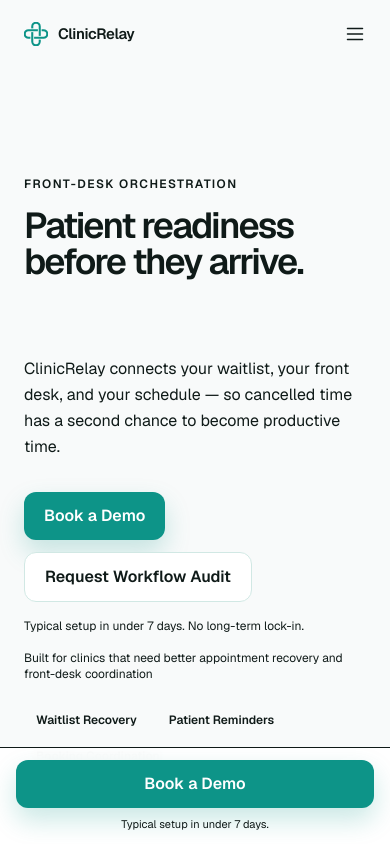
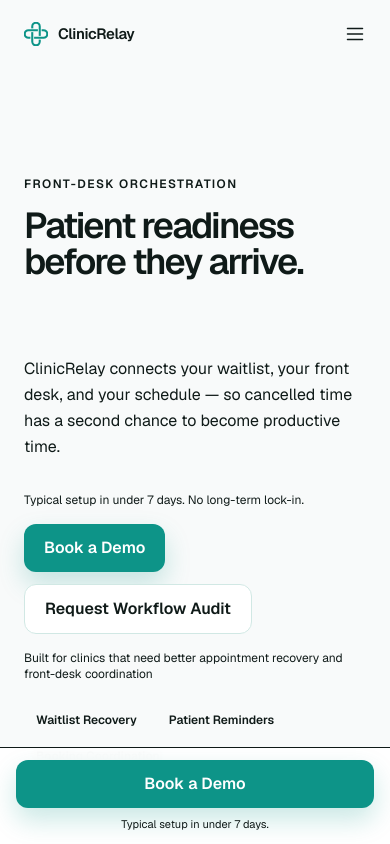
Before and after one commit to micahjatau/clinicrelay, a Next.js app: page / in a window 390 px wide. Shown: the top 844 px of the page. Built offline with nearby package versions, Linux system fonts and the light colour scheme.

Commit message:
Reposition hero setup note above CTAs on mobile

```diff
--- a/components/landing/hero-cta-buttons.tsx
+++ b/components/landing/hero-cta-buttons.tsx
@@ -7,13 +7,14 @@ export function HeroCtaButtons() {
   const { open } = useDemoModal();
   return (
     <div className="flex flex-wrap gap-3">
+      <p className="w-full text-xs text-[--cr-muted] mb-1 md:hidden">Typical setup in under 7 days. No long-term lock-in.</p>
       <button onClick={open} className="cr-btn cr-btn-primary px-5 py-3">
         {heroData.primaryCta}
       </button>
       <button onClick={open} className="cr-btn cr-btn-secondary px-5 py-3">
         {heroData.secondaryCta}
       </button>
-      <p className="w-full text-xs text-[--cr-muted] mt-1">Typical setup in under 7 days. No long-term lock-in.</p>
+      <p className="hidden md:block w-full text-xs text-[--cr-muted] mt-1">Typical setup in under 7 days. No long-term lock-in.</p>
     </div>
   );
 }
```
